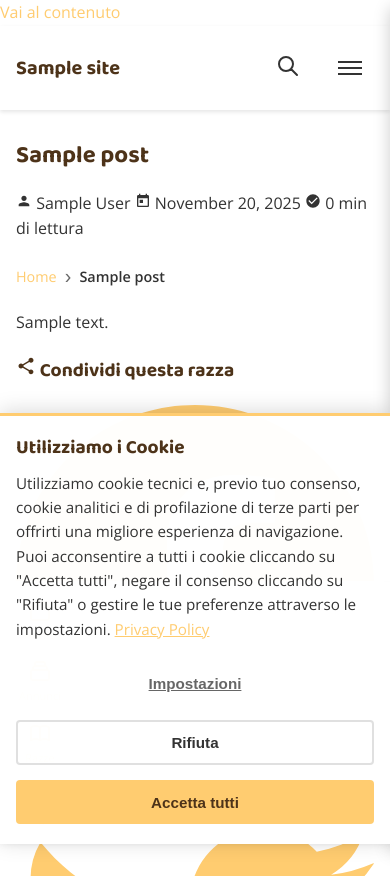
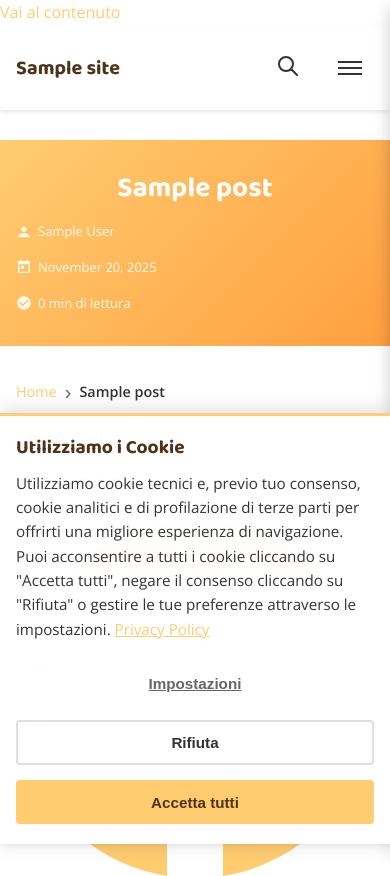
Before and after one commit to marsan456-ai/caniincasa, a WordPress theme: template wp-content/themes/caniincasa-theme/single.php in a window 390 px wide. Shown: the top 876 px of the page. Run offline with PHP 8.4 and a stand-in for WordPress, Linux system fonts and the light colour scheme; the site name, menu and one post (Sample post) are stand-ins, and other content is empty; some libraries are stand-ins or nearby versions.

Commit message:
Feature: Uniformazione hero sections su tutte le pagine
Hero section con gradiente uniforme (primario → accent), titolo e sottotitolo
bianchi centrati, altezza uguale per tutte le pagine del sito.

CSS Modifiche:
- Aggiunto CSS globale per hero sections in main.css
- Stili uniformi per .page-hero, .archive-header, .annuncio-hero, .single-hero
- Gradient: linear-gradient(135deg, var(--color-primary), var(--color-accent))
- Titoli: 2.5rem, centrati, colore bianco
- Descrizioni: 1.1rem, opacity 0.9, centrate
- Aggiunto supporto per .entry-subtitle, .post-categories, .category-badge
- Responsive ottimizzato per mobile (titoli 1.75rem)

Template Archive Modificati:
- archive-razze_di_cani.php: .razze-archive-hero → .archive-header
- archive-allevamenti.php: .strutture-archive-hero → .archive-header
- archive-veterinari.php: .strutture-archive-hero → .archive-header
- archive-canili.php: .strutture-archive-hero → .archive-header
- archive-pensioni_per_cani.php: .strutture-archive-hero → .archive-header
- archive-centri_cinofili.php: .strutture-archive-hero → .archive-header
- archive.php (blog): .archive-hero → .archive-header

Template Single Modificati:
- single-razze_di_cani.php: .razza-hero → .single-hero
- single-allevamenti.php: .strutture-archive-hero → .single-hero
- single-veterinari.php: .strutture-archive-hero → .single-hero
- single-canili.php: .strutture-archive-hero → .single-hero
- single-pensioni_per_cani.php: .strutture-archive-hero → .single-hero
- single-centri_cinofili.php: .strutture-archive-hero → .single-hero
- single.php (post): .post-hero → .single-hero
- Mantenuto .entry-meta con autore, data, tempo lettura per single post
- Mantenuto .post-categories per categorie nel blog

Template Pagine Modificati:
- template-chi-siamo.php: rimosso background personalizzato, usato .page-hero
- template-contatti.php: rimosso background personalizzato, usato .page-hero

Note:
- Archive e single annunci (4zampe, dogsitter) avevano già struttura corretta
- Mantenuto .annuncio-meta in single annunci come richiesto
- Home page non modificata (esclusa dalle modifiche)
- Tutte le pagine ora hanno hero section uniforme e consistente

```diff
--- a/wp-content/themes/caniincasa-theme/archive-allevamenti.php
+++ b/wp-content/themes/caniincasa-theme/archive-allevamenti.php
@@ -10,11 +10,11 @@ get_header();
 
 <main id="main-content" class="site-main archive-strutture archive-allevamenti">
 
-    <!-- Hero Section -->
-    <div class="strutture-archive-hero">
+    <!-- Archive Header -->
+    <div class="archive-header">
         <div class="container">
             <h1 class="archive-title">Allevamenti</h1>
-            <p class="archive-subtitle">Trova allevamenti riconosciuti ENCI in tutta Italia</p>
+            <p class="archive-description">Trova allevamenti riconosciuti ENCI in tutta Italia</p>
         </div>
     </div>
 
--- a/wp-content/themes/caniincasa-theme/archive-canili.php
+++ b/wp-content/themes/caniincasa-theme/archive-canili.php
@@ -10,11 +10,11 @@ get_header();
 
 <main id="main-content" class="site-main archive-strutture archive-canili">
 
-    <!-- Hero Section -->
-    <div class="strutture-archive-hero">
+    <!-- Archive Header -->
+    <div class="archive-header">
         <div class="container">
             <h1 class="archive-title">Canili</h1>
-            <p class="archive-subtitle">Trova canili e rifugi in tutta Italia</p>
+            <p class="archive-description">Trova canili e rifugi in tutta Italia</p>
         </div>
     </div>
 
--- a/wp-content/themes/caniincasa-theme/archive-centri_cinofili.php
+++ b/wp-content/themes/caniincasa-theme/archive-centri_cinofili.php
@@ -10,11 +10,11 @@ get_header();
 
 <main id="main-content" class="site-main archive-strutture archive-centri-cinofili">
 
-    <!-- Hero Section -->
-    <div class="strutture-archive-hero">
+    <!-- Archive Header -->
+    <div class="archive-header">
         <div class="container">
             <h1 class="archive-title">Centri Cinofili</h1>
-            <p class="archive-subtitle">Trova centri di addestramento cinofilo in tutta Italia</p>
+            <p class="archive-description">Trova centri di addestramento cinofilo in tutta Italia</p>
         </div>
     </div>
 
--- a/wp-content/themes/caniincasa-theme/archive-pensioni_per_cani.php
+++ b/wp-content/themes/caniincasa-theme/archive-pensioni_per_cani.php
@@ -10,11 +10,11 @@ get_header();
 
 <main id="main-content" class="site-main archive-strutture archive-pensioni">
 
-    <!-- Hero Section -->
-    <div class="strutture-archive-hero">
+    <!-- Archive Header -->
+    <div class="archive-header">
         <div class="container">
             <h1 class="archive-title">Pensioni per Cani</h1>
-            <p class="archive-subtitle">Trova pensioni per cani in tutta Italia</p>
+            <p class="archive-description">Trova pensioni per cani in tutta Italia</p>
         </div>
     </div>
 
--- a/wp-content/themes/caniincasa-theme/archive-razze_di_cani.php
+++ b/wp-content/themes/caniincasa-theme/archive-razze_di_cani.php
@@ -10,11 +10,11 @@ get_header();
 
 <main id="main-content" class="site-main archive-razze">
 
-    <!-- Hero Section -->
-    <div class="razze-archive-hero">
+    <!-- Archive Header -->
+    <div class="archive-header">
         <div class="container">
             <h1 class="archive-title">Razze di Cani</h1>
-            <p class="archive-subtitle">Scopri tutte le razze canine e trova quella perfetta per te</p>
+            <p class="archive-description">Scopri tutte le razze canine e trova quella perfetta per te</p>
         </div>
     </div>
 
--- a/wp-content/themes/caniincasa-theme/archive-veterinari.php
+++ b/wp-content/themes/caniincasa-theme/archive-veterinari.php
@@ -10,11 +10,11 @@ get_header();
 
 <main id="main-content" class="site-main archive-strutture archive-veterinari">
 
-    <!-- Hero Section -->
-    <div class="strutture-archive-hero">
+    <!-- Archive Header -->
+    <div class="archive-header">
         <div class="container">
             <h1 class="archive-title">Veterinari</h1>
-            <p class="archive-subtitle">Trova strutture veterinarie in tutta Italia</p>
+            <p class="archive-description">Trova strutture veterinarie in tutta Italia</p>
         </div>
     </div>
 
--- a/wp-content/themes/caniincasa-theme/assets/css/main.css
+++ b/wp-content/themes/caniincasa-theme/assets/css/main.css
@@ -800,6 +800,153 @@
 }
 
 /* ==========================================================================
+   Page Hero Sections (Uniform across all pages)
+   ========================================================================== */
+
+.page-hero,
+.archive-header,
+.annuncio-hero {
+	background: linear-gradient(135deg, var(--color-primary) 0%, var(--color-accent) 100%);
+	color: #ffffff;
+	padding: 3rem 0;
+	margin-bottom: 2rem;
+	text-align: center;
+	position: relative;
+}
+
+.page-hero .container,
+.archive-header .container,
+.annuncio-hero .container {
+	position: relative;
+	z-index: 2;
+}
+
+.page-hero h1,
+.page-hero .page-title,
+.page-hero .archive-title,
+.archive-header .archive-title,
+.annuncio-hero .annuncio-title {
+	font-size: 2.5rem;
+	font-weight: 700;
+	margin-bottom: 0.5rem;
+	line-height: 1.2;
+	color: #ffffff;
+}
+
+.page-hero p,
+.page-hero .page-description,
+.page-hero .archive-description,
+.archive-header .archive-description,
+.annuncio-hero .annuncio-subtitle {
+	font-size: 1.1rem;
+	opacity: 0.9;
+	margin: 0;
+	color: #ffffff;
+}
+
+/* Single page variant */
+.single-hero {
+	background: linear-gradient(135deg, var(--color-primary) 0%, var(--color-accent) 100%);
+	color: #ffffff;
+	padding: 3rem 0 2rem;
+	margin-bottom: 2rem;
+	position: relative;
+}
+
+.single-hero .container {
+	position: relative;
+	z-index: 2;
+	text-align: center;
+}
+
+.single-hero h1,
+.single-hero .entry-title {
+	font-size: 2.5rem;
+	font-weight: 700;
+	margin-bottom: 1rem;
+	line-height: 1.2;
+	color: #ffffff;
+}
+
+.single-hero .entry-meta {
+	color: #ffffff;
+	opacity: 0.9;
+}
+
+.single-hero .entry-meta a {
+	color: #ffffff;
+	text-decoration: underline;
+	text-underline-offset: 2px;
+}
+
+.single-hero .entry-meta a:hover {
+	text-decoration: none;
+}
+
+.single-hero .entry-subtitle {
+	font-size: 1.1rem;
+	opacity: 0.9;
+	margin: 0;
+	color: #ffffff;
+}
+
+/* Single Post Categories */
+.single-hero .post-categories {
+	display: flex;
+	flex-wrap: wrap;
+	gap: 0.5rem;
+	margin-bottom: 1rem;
+	justify-content: center;
+}
+
+.single-hero .category-badge {
+	display: inline-block;
+	padding: 0.4rem 0.8rem;
+	background-color: rgba(255, 255, 255, 0.2);
+	border: 1px solid rgba(255, 255, 255, 0.4);
+	border-radius: 20px;
+	color: #ffffff;
+	font-size: 0.85rem;
+	font-weight: 600;
+	text-decoration: none;
+	transition: all 0.3s ease;
+}
+
+.single-hero .category-badge:hover {
+	background-color: rgba(255, 255, 255, 0.3);
+	border-color: rgba(255, 255, 255, 0.6);
+	transform: translateY(-2px);
+}
+
+/* Responsive */
+@media (max-width: 768px) {
+	.page-hero,
+	.archive-header,
+	.annuncio-hero,
+	.single-hero {
+		padding: 2rem 0;
+	}
+
+	.page-hero h1,
+	.page-hero .page-title,
+	.page-hero .archive-title,
+	.archive-header .archive-title,
+	.annuncio-hero .annuncio-title,
+	.single-hero h1,
+	.single-hero .entry-title {
+		font-size: 1.75rem;
+	}
+
+	.page-hero p,
+	.page-hero .page-description,
+	.page-hero .archive-description,
+	.archive-header .archive-description,
+	.annuncio-hero .annuncio-subtitle {
+		font-size: 1rem;
+	}
+}
+
+/* ==========================================================================
    Back to Top Button
    ========================================================================== */
 
--- a/wp-content/themes/caniincasa-theme/single-allevamenti.php
+++ b/wp-content/themes/caniincasa-theme/single-allevamenti.php
@@ -28,10 +28,10 @@ while ( have_posts() ) :
     <main id="main-content" class="site-main single-struttura single-allevamento">
 
         <!-- Hero Section -->
-        <div class="strutture-archive-hero">
+        <div class="single-hero">
             <div class="container">
-                <h1 class="archive-title"><?php the_title(); ?></h1>
-                <p class="archive-subtitle">Allevamento</p>
+                <h1 class="entry-title"><?php the_title(); ?></h1>
+                <p class="entry-subtitle">Allevamento</p>
             </div>
         </div>
 
--- a/wp-content/themes/caniincasa-theme/single-canili.php
+++ b/wp-content/themes/caniincasa-theme/single-canili.php
@@ -25,10 +25,10 @@ while ( have_posts() ) :
     <main id="main-content" class="site-main single-struttura single-canile">
 
         <!-- Hero Section -->
-        <div class="strutture-archive-hero">
+        <div class="single-hero">
             <div class="container">
-                <h1 class="archive-title"><?php the_title(); ?></h1>
-                <p class="archive-subtitle">Canile</p>
+                <h1 class="entry-title"><?php the_title(); ?></h1>
+                <p class="entry-subtitle">Canile</p>
             </div>
         </div>
 
--- a/wp-content/themes/caniincasa-theme/single-centri_cinofili.php
+++ b/wp-content/themes/caniincasa-theme/single-centri_cinofili.php
@@ -25,10 +25,10 @@ while ( have_posts() ) :
     <main id="main-content" class="site-main single-struttura single-centro-cinofilo">
 
         <!-- Hero Section -->
-        <div class="strutture-archive-hero">
+        <div class="single-hero">
             <div class="container">
-                <h1 class="archive-title"><?php the_title(); ?></h1>
-                <p class="archive-subtitle">Centro Cinofilo</p>
+                <h1 class="entry-title"><?php the_title(); ?></h1>
+                <p class="entry-subtitle">Centro Cinofilo</p>
             </div>
         </div>
 
--- a/wp-content/themes/caniincasa-theme/single-pensioni_per_cani.php
+++ b/wp-content/themes/caniincasa-theme/single-pensioni_per_cani.php
@@ -27,10 +27,10 @@ while ( have_posts() ) :
     <main id="main-content" class="site-main single-struttura single-pensione">
 
         <!-- Hero Section -->
-        <div class="strutture-archive-hero">
+        <div class="single-hero">
             <div class="container">
-                <h1 class="archive-title"><?php the_title(); ?></h1>
-                <p class="archive-subtitle">Pensione per Cani</p>
+                <h1 class="entry-title"><?php the_title(); ?></h1>
+                <p class="entry-subtitle">Pensione per Cani</p>
             </div>
         </div>
 
--- a/wp-content/themes/caniincasa-theme/single-veterinari.php
+++ b/wp-content/themes/caniincasa-theme/single-veterinari.php
@@ -33,10 +33,10 @@ while ( have_posts() ) :
     <main id="main-content" class="site-main single-struttura single-veterinario">
 
         <!-- Hero Section -->
-        <div class="strutture-archive-hero">
+        <div class="single-hero">
             <div class="container">
-                <h1 class="archive-title"><?php the_title(); ?></h1>
-                <p class="archive-subtitle">
+                <h1 class="entry-title"><?php the_title(); ?></h1>
+                <p class="entry-subtitle">
                     <?php echo $tipologia ? esc_html( $tipologia ) : 'Struttura Veterinaria'; ?>
                 </p>
             </div>
--- a/wp-content/themes/caniincasa-theme/single.php
+++ b/wp-content/themes/caniincasa-theme/single.php
@@ -13,9 +13,8 @@ get_header();
     <?php while ( have_posts() ) : the_post(); ?>
 
         <!-- Hero Section -->
-        <div class="post-hero">
+        <div class="single-hero">
             <div class="container">
-                <div class="post-hero-content">
                 <?php
                 $categories = get_the_category();
                 if ( ! empty( $categories ) ) :
@@ -29,9 +28,9 @@ get_header();
                     </div>
                 <?php endif; ?>
 
-                    <h1 class="post-title"><?php the_title(); ?></h1>
+                <h1 class="entry-title"><?php the_title(); ?></h1>
 
-                    <div class="post-meta">
+                <div class="entry-meta">
                     <span class="meta-item">
                         <svg width="16" height="16" viewBox="0 0 24 24" fill="currentColor">
                             <path d="M12 12c2.21 0 4-1.79 4-4s-1.79-4-4-4-4 1.79-4 4 1.79 4 4 4zm0 2c-2.67 0-8 1.34-8 4v2h16v-2c0-2.66-5.33-4-8-4z"/>
@@ -50,7 +49,6 @@ get_header();
                         </svg>
                         <?php echo caniincasa_get_reading_time() . ' min di lettura'; ?>
                     </span>
-                    </div>
                 </div>
             </div>
         </div>
```
Also changed, not shown: wp-content/themes/caniincasa-theme/single-razze_di_cani.php (+4 -4 lines), wp-content/themes/caniincasa-theme/template-chi-siamo.php (+3 -11 lines), wp-content/themes/caniincasa-theme/template-contatti.php (+3 -11 lines). Lines whose indentation alone changed are shown as unchanged.
